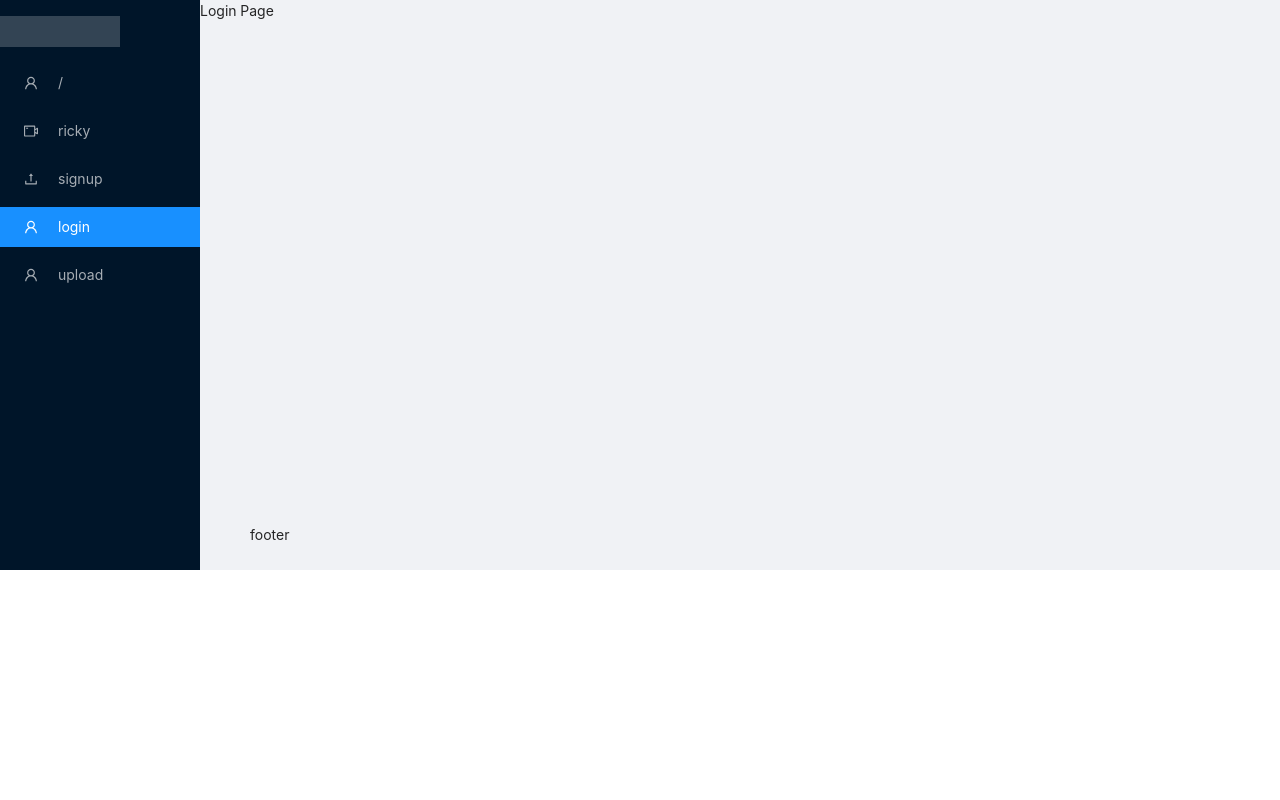
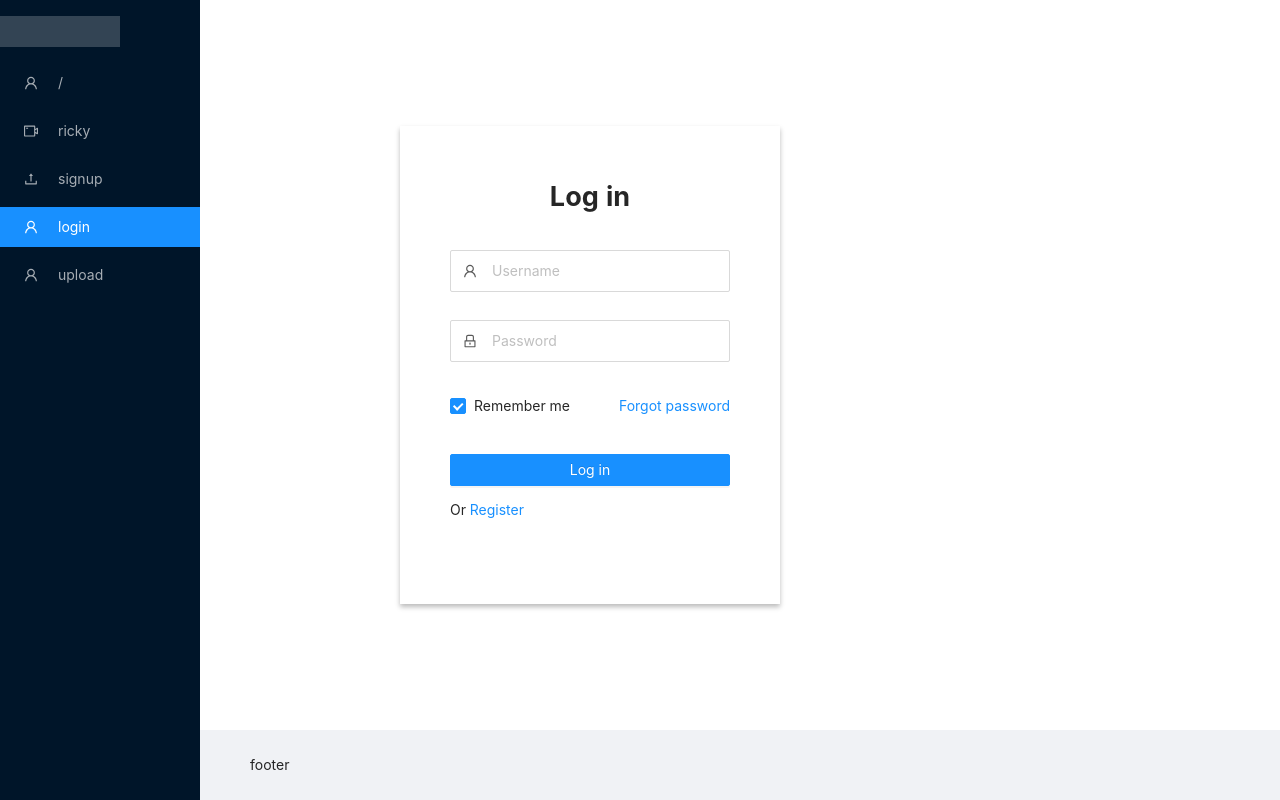
Before and after one commit to rickywid/next-antd, a Next.js app: page /login in a window 1280 px wide. Built offline with nearby package versions, Linux system fonts and the light colour scheme.

Commit message:
create login page UI

```diff
--- a/assets/antd-custom.less
+++ b/assets/antd-custom.less
@@ -1,4 +1,10 @@
+/***
+
+This file is used to customize Ant-Design's default colours.
+https://github.com/ant-design/ant-design/blob/master/components/style/themes/default.less
+
+Server must be restarted if there are any changes to this file.
+https://github.com/ant-design/ant-design/issues/9366
+
+***/
 @primary-color: #52c41a;
-
-@layout-header-height: 40px;
-@border-radius-base: 2px;
--- a/components/layout.tsx
+++ b/components/layout.tsx
@@ -4,7 +4,7 @@ import NavBar from './navbar';
 import Footer from './footer';
 
 const BaseLayout: React.FC = ({ children }: {children: React.ReactNode}) => (
-  <Layout>
+  <Layout style={{ minHeight: '100vh' }}>
     <NavBar
       root="/"
       username="ricky"
@@ -13,7 +13,7 @@ const BaseLayout: React.FC = ({ children }: {children: React.ReactNode}) => (
       upload="upload"
     />
     <Layout>
-      <Layout.Content style={{ minHeight: '500px' }}>
+      <Layout.Content>
         {children}
       </Layout.Content>
       <Footer />
--- a/package.json
+++ b/package.json
@@ -11,7 +11,7 @@
     "@zeit/next-less": "^1.0.1",
     "antd": "^4.2.2",
     "babel-plugin-import": "^1.7.0",
-    "less": "3.0.4",
+    "less": "^3.0.4",
     "less-vars-to-js": "1.3.0",
     "next": "latest",
     "null-loader": "2.0.0",
--- a/pages/_app.tsx
+++ b/pages/_app.tsx
@@ -1,6 +1,6 @@
 import React from 'react';
 import 'antd/dist/antd.less';
-import '../styles/global.css';
+import '../styles/global.less';
 // eslint-disable-next-line no-unused-vars
 import { AppProps } from 'next/app';
 
--- a/pages/login/index.tsx
+++ b/pages/login/index.tsx
@@ -1,23 +1,89 @@
 import React, { useEffect } from 'react';
+import Link from 'next/link';
 import Head from 'next/head';
+import {
+  Form,
+  Input,
+  Button,
+  Checkbox,
+} from 'antd';
+import { UserOutlined, LockOutlined } from '@ant-design/icons';
 import Layout from '../../components/layout';
-import styles from './login.module.css';
+import './login.less';
 
 const Login:React.FunctionComponent = () => {
   useEffect(() => {
     console.log('Login mounted');
   });
 
+  const onFinish = (values) => {
+    console.log('Received values of form: ', values);
+  };
+
   return (
     <Layout>
-      <div className={styles.container}>
-        <Head>
-          <title>Login</title>
-          <link rel="icon" href="/favicon.ico" />
-        </Head>
-        <main>
-          Login Page
-        </main>
+      <div className="container">
+        <div className="content">
+          <Head>
+            <title>Login</title>
+            <link rel="icon" href="/favicon.ico" />
+          </Head>
+          <strong className="login-title">Log in</strong>
+          <Form
+            name="normal_login"
+            className="login-form"
+            initialValues={{
+              remember: true,
+            }}
+            onFinish={onFinish}
+          >
+            <Form.Item
+              name="username"
+              rules={[
+                {
+                  required: true,
+                  message: 'Please input your Username!',
+                },
+              ]}
+            >
+              <Input prefix={<UserOutlined className="site-form-item-icon" />} placeholder="Username" />
+            </Form.Item>
+            <Form.Item
+              name="password"
+              rules={[
+                {
+                  required: true,
+                  message: 'Please input your Password!',
+                },
+              ]}
+            >
+              <Input
+                prefix={<LockOutlined className="site-form-item-icon" />}
+                type="password"
+                placeholder="Password"
+              />
+            </Form.Item>
+            <Form.Item>
+              <Form.Item name="remember" valuePropName="checked" noStyle>
+                <Checkbox>Remember me</Checkbox>
+              </Form.Item>
+
+              <Link href="/reset-password">
+                <a className="login-form-forgot">Forgot password</a>
+              </Link>
+            </Form.Item>
+
+            <Form.Item>
+              <Button type="primary" htmlType="submit" className="login-form-button">
+                Log in
+              </Button>
+              Or
+              <Link href="/register">
+                <a> Register</a>
+              </Link>
+            </Form.Item>
+          </Form>
+        </div>
       </div>
     </Layout>
   );
--- /dev/null
+++ b/pages/login/login.less
@@ -0,0 +1,25 @@
+.container {
+    display: flex;
+    min-height: 100%;
+    position: relative;
+  }
+.content {
+  position: absolute;
+  left: 200px;
+  width: 380px;
+  align-self: center;
+  box-shadow: 0px 3px 5px 0px rgba(0,0,0,0.27);
+  padding: 50px;
+}
+.login-title {
+  font-size: 27px;
+  display: block;
+  text-align: center;
+  margin-bottom: 27px;
+}
+.login-form-button {
+  width: 100%;
+}
+.login-form-forgot {
+  float: right;
+}
--- /dev/null
+++ b/styles/global.less
@@ -0,0 +1,9 @@
+/*
+Global CSS styles
+
+https://nextjs.org/learn/basics/assets-metadata-css/global-styles
+*/
+
+.ant-layout {
+    background: none !important;
+}
```
Also changed, not shown: pages/index.module.less (deleted, +0 -8 lines), styles/global.css (deleted, +0 -18 lines), pages/login/login.module.css (deleted), 1 other file (tests, documents, lock files or other folders).
